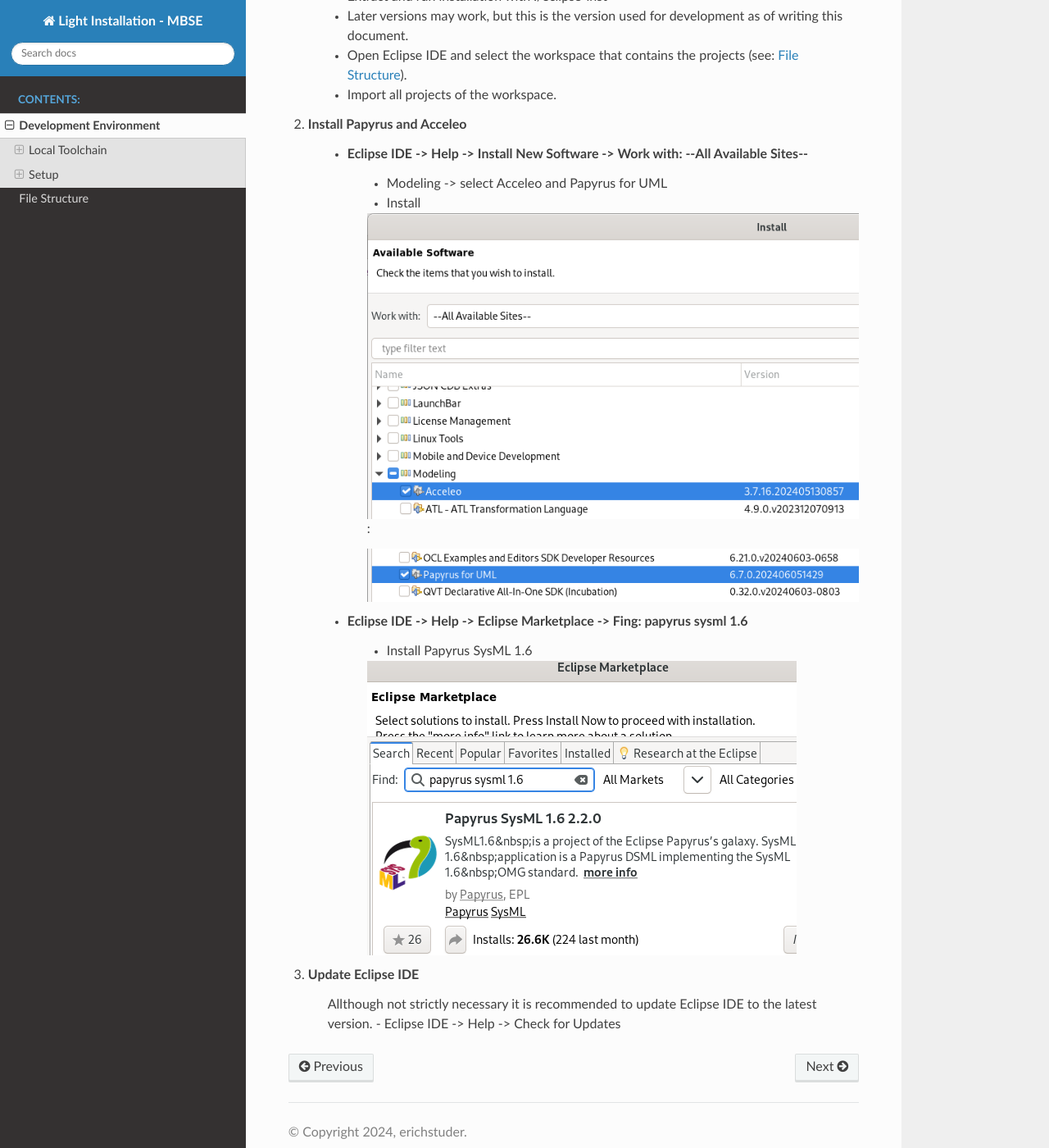
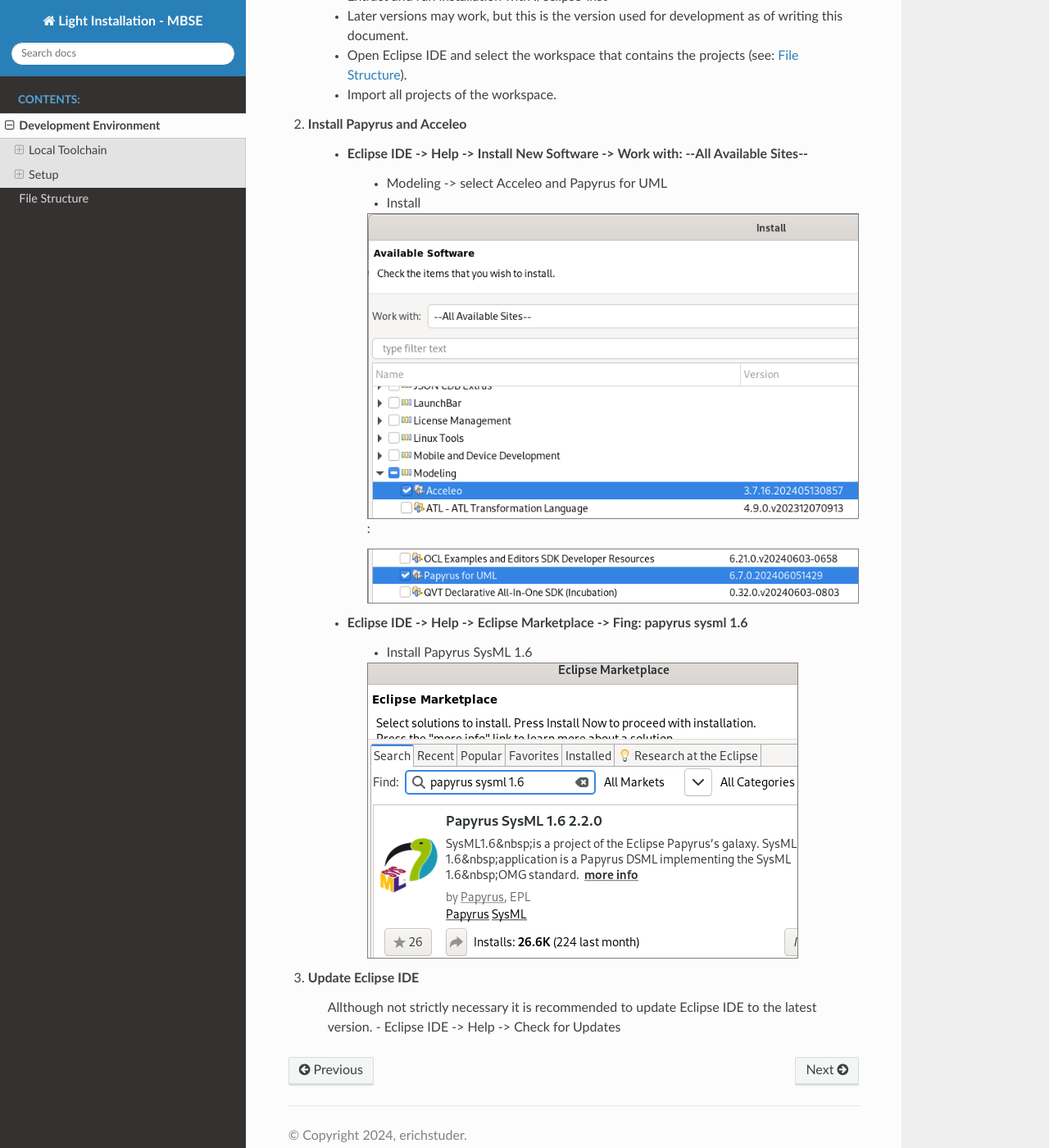
Before and after one commit to erichstuder/Light_Installation, a Sphinx documentation site: the page built from MBSE/doc/source/development_environment.rst, in a window 1280 px wide and 1400 px high, scrolled down 1032 px. Shown: the whole window at 82% size. Built offline with Sphinx 7.4.7 and the Read the Docs theme 2.0.0, drawn with Linux system fonts in a browser that asks for light colours.

Commit message:
move images and add frame

```diff
--- /dev/null
+++ b/MBSE/doc/source/_static/custom.css
@@ -0,0 +1,4 @@
+.framed {
+    border: 1px solid grey;
+    padding: 0px;
+}
--- a/MBSE/doc/source/conf.py
+++ b/MBSE/doc/source/conf.py
@@ -33,6 +33,10 @@
 # https://www.sphinx-doc.org/en/master/usage/configuration.html#options-for-html-output
 
 html_theme = 'sphinx_rtd_theme'
-# html_static_path = ['_static']
+html_static_path = ['_static']
+
+html_css_files = [
+    'custom.css',
+]
 
 drawio_no_sandbox = True
--- a/MBSE/doc/source/development_environment.rst
+++ b/MBSE/doc/source/development_environment.rst
@@ -42,16 +42,19 @@
        - Modeling -> select Acceleo and Papyrus for UML
        - Install
 
-       .. image:: select_Acceleo.png
+       .. image:: images/select_Acceleo.png
+          :class: framed
 
        :
 
-       .. image:: select_Papyrus_for_UML.png
+       .. image:: images/select_Papyrus_for_UML.png
+          :class: framed
 
     - Eclipse IDE -> Help -> Eclipse Marketplace -> Fing: papyrus sysml 1.6
        - Install Papyrus SysML 1.6
 
-       .. image:: select_Papyrus_SysML.png
+       .. image:: images/select_Papyrus_SysML.png
+          :class: framed
 
 3. Update Eclipse IDE
     Allthough not strictly necessary it is recommended to update Eclipse IDE to the latest version.
```
Also changed, not shown: MBSE/doc/source/images/select_Acceleo.png (renamed from MBSE/doc/source/select_Acceleo.png), MBSE/doc/source/images/select_Papyrus_SysML.png (renamed from MBSE/doc/source/select_Papyrus_SysML.png), MBSE/doc/source/images/select_Papyrus_for_UML.png (renamed from MBSE/doc/source/select_Papyrus_for_UML.png).
